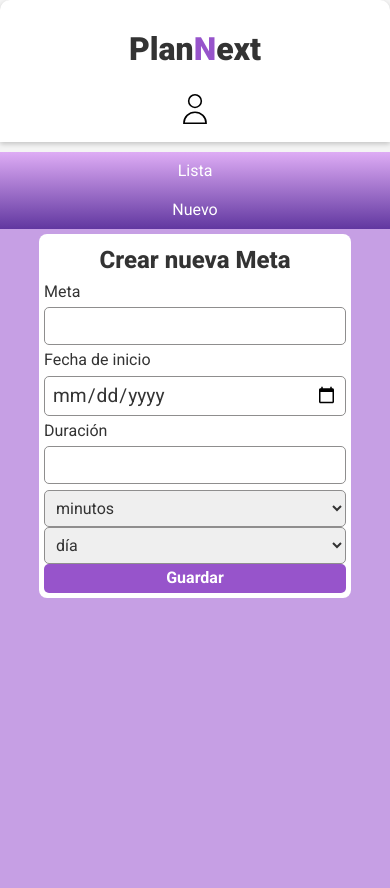
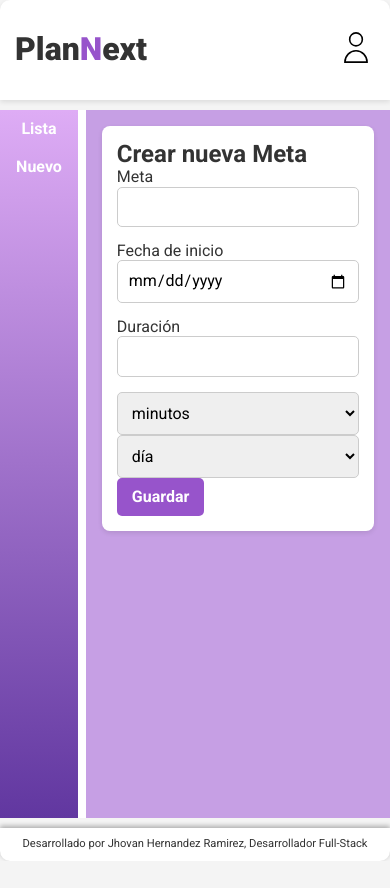
Before and after one commit to jhovanhrmz0211/plannext, a website with bundled scripts: page index.html in a window 390 px wide. Both pictures are taken after a click on the link "Nuevo". After the commit the page ends 861 px from the top, so only its background shows below. Built offline with nearby package versions, Linux system fonts and the light colour scheme.

Commit message:
Agregando estilos y refactorizando js

```diff
--- a/assets/css/form.css
+++ b/assets/css/form.css
@@ -1,25 +1,27 @@
+/* FORM STYLES */
 .main main .form {
-    width: 80%;
-    margin: 5px auto;
-    padding: 5px;
-    display: flex;
-    overflow: hidden;
-    flex-direction: column;
+    max-width: 500px;
+    margin: 0 auto 0;
+    padding: 15px;
     background-color: #fff;
     border-radius: 8px;
+    box-shadow: 0 2px 5px rgba(0, 0, 0, 0.1);
 }
-.main main .form input, textarea, select {
+
+.main main .form input,
+textarea,
+select {
     width: 100%;
-    margin: 6px 0;
-    padding: 7px;
-    font-family: 'Roboto';
-    font-size: 1.2em;
-    font-weight: 400;
+    margin-bottom: 15px;
+    padding: 10px;
+    font-size: 1rem;
+    border: 1px solid #ccc;
     border-radius: 5px;
-    color: #333;
-    border: 1px solid #8f8e8e;
 }
-.main main .form input:focus, textarea:focus, select:focus {
-    border: 2px solid #9754CB;
+
+.main main .form input:focus,
+textarea:focus,
+select:focus {
+    border-color: #9754CB;
     outline: none;
 }
--- a/assets/css/metas.css
+++ b/assets/css/metas.css
@@ -1,20 +1,19 @@
+/* GOALS LIST */
 .main main .metas {
-    width: 80%;
-    margin: 20px auto;
+    max-width: 500px;
+    margin: 0 auto;
+    display: flex;
+    flex-direction: column;
+    gap: 15px;
+}
+
+.main main .metas .meta {
     padding: 15px;
-    display: flex;
-    overflow: hidden;
-    flex-direction: column;
-}
-.main main .metas .meta {
-    width: 100%;
-    margin: 10px 0;
-    padding: 10px;
-    display: flex;
-    overflow: hidden;
-    flex-direction: row;
-    align-items: center;
-    justify-content: space-evenly;
     background-color: #fff;
     border-radius: 8px;
+    box-shadow: 0 2px 5px rgba(0, 0, 0, 0.1);
+    cursor: pointer;
+    display: flex;
+    justify-content: space-between;
+    align-items: center;
 }
--- a/assets/css/styles.css
+++ b/assets/css/styles.css
@@ -1,5 +1,6 @@
 @import url('form.css');
 @import url('metas.css');
+/* Reset y estilos en general */
 * {
     margin: 0;
     padding: 0;
@@ -9,43 +10,49 @@ body {
     font-family: 'Roboto', sans-serif;
     background-color: #f4f4f4;
     color: #333;
-    /* line-height: 1.6; */
     font-size: 16px;
 }
+
 header {
     max-width: 1080px;
     margin: 0 auto;
+    padding: 10px 15px;
     display: flex;
-    flex-direction: row;
+    flex-wrap: wrap;
     align-items: center;
-    justify-content: space-evenly;
-    padding: 10px 0;
-    color: #333;
+    justify-content: space-between;
+    background-color: #fff;
+    box-shadow: 0 2px 5px rgba(0, 0, 0, 0.1);
     border-radius: 10px 10px 0 0;
-    background-color: #fff;
-    box-shadow: 0 2px 5px rgba(0, 0, 0, 0.2);
 }
-h1 {margin: 8px 0; font-family: 'Roboto'; font-size: 2em; font-weight: 900;}
-h2 {margin: 8px 0; text-align: center; font-family: 'Roboto'; font-weight: 800;}
+h1 {
+    margin: 8px 0;
+    font-size: 1.8rem;
+    font-weight: 900;
+}
 img {
     width: 2.4rem;
 }
 span {color: #9754CB;}
+
 button {
-    padding: 5px 10px;
-    font-family: 'Roboto';
-    font-size: 1.2em;
-    font-weight: 700;
+    padding: 10px 15px;
+    font-size: 1rem;
+    font-weight: bold;
     color: #fff;
     background-color: #9754CB;
     border: none;
     border-radius: 5px;
     cursor: pointer;
 }
+button:hover {
+    background-color: #6237A0;
+}
 
+/* Estilos .main, aside y main */
 .main {
     max-width: 1080px;
-    height: calc(100vh - 86px);
+    height: calc(100vh - 136px);
     margin: 10px auto 0;
     display: flex;
     flex-direction: row;
@@ -53,6 +60,8 @@ button {
     justify-content: space-between;
     background-color: #fff;
 }
+
+/* Estilos aside */
 .main aside {
     width: 20%;
     height: 100%;
@@ -62,46 +71,41 @@ button {
     background-image: linear-gradient(to bottom, #DEACF5, #6137A0);
     background-color: #f4f4f4;
 }
+
 .main aside a {
-    padding: 10px 0;
+    display: block;
+    padding: 10px;
     text-align: center;
+    text-decoration: none;
     color: #fff;
-    text-decoration: none;
+    font-size: 1rem;
+    font-weight: bold;
+    transition: background-color 0.3s;
 }
+
 .main aside a:hover {
-    background-color: rgba(151, 84, 203,0.5);
+    background-color: rgba(151, 84, 203, 0.7);
 }
-/* #28104E
-#6237A0
-#9754CB
-#DEACF5 */
-
 .main main {
     width: 78%;
+    background-color: #c69fe4;width: 78%;
     height: 100%;
     margin: 0;
-    padding: 0 auto;
+    padding: 1rem;
+    overflow: auto;
     display: flex;
     flex-direction: column;
     background-color: #c69fe4;
 }
-.contenedor {
-    transition: opacity 0.3s ease-in-out;
+
+/* Estilos footer */
+footer {
+    max-width: 1080px;
+    margin: 10px auto 0;
+    padding: 10px 15px;
+    font-size: 0.7em;
+    background-color: #fff;
+    box-shadow: 0 -2px 5px rgba(0, 0, 0, 0.3);
+    border-radius: 0 0 10px 10px;
+    text-align: center;
 }
-
-
-@media (max-width: 768px) {
-    header {
-        flex-direction: column;
-    }
-    .main {
-        flex-direction: column;
-    }
-    .main aside {
-        width: 100%;
-        height: auto;
-    }
-    .main main {
-        width: 100%;
-    }
-}
--- a/assets/js/app.js
+++ b/assets/js/app.js
@@ -15,3 +15,8 @@ links.forEach(link => {
 document.addEventListener("DOMContentLoaded", () => {
     cargarDesdeLocalStorage(); // Carga las metas desde localStorage
 });
+
+// Ruta por defecto cuando la página se carga
+document.addEventListener('DOMContentLoaded', () => {
+    navegar('lista'); // Al cargar la página, mostramos la vista de 'lista' por defecto
+});
--- a/assets/js/componentes/formulario.js
+++ b/assets/js/componentes/formulario.js
@@ -51,6 +51,10 @@ export default function formulario() {
 
   buttonGuardar.addEventListener("click", (e) => {
     e.preventDefault();
+    if(!inputMeta.value || !inputFechaInicio.value || !inputDuracion.value) {
+      alert("Todos los campos son obligatorios");
+      return;
+    }
     adicionarMeta({
       id: generarIdUnico(),
       meta: inputMeta.value,
--- a/assets/js/componentes/rendermetas.js
+++ b/assets/js/componentes/rendermetas.js
@@ -5,6 +5,11 @@ import renderEtiqueta from "./render.js";
 export default function renderMetas(listaMetas) {
 const divMetas = renderEtiqueta("div", "metas");
 // const link = renderEtiqueta("a");
+if(listaMetas.length === 0) {
+    const h4 = renderEtiqueta("h4");
+    h4.textContent = "No hay metas para mostrar";
+    divMetas.appendChild(h4);
+}
 listaMetas.forEach((meta) => {
     const divMeta = renderEtiqueta("div", "meta");
     const h3 = renderEtiqueta("h3");
--- a/assets/js/navegar/navegar.js
+++ b/assets/js/navegar/navegar.js
@@ -12,7 +12,3 @@ export function navegar(vista) {
         contenedor.appendChild(formulario());
     }
 }
-// Ruta por defecto cuando la página se carga
-document.addEventListener('DOMContentLoaded', () => {
-    navegar('lista'); // Al cargar la página, mostramos la vista de 'lista' por defecto
-});
--- a/index.html
+++ b/index.html
@@ -25,6 +25,7 @@
             <div class="contenedor"></div>
         </main>
     </div>
+    <footer>Desarrollado por Jhovan Hernandez Ramirez, Desarrollador Full-Stack</footer>
     <script type="module" src="assets/js/app.js"></script>
 </body>
 </html>
```
